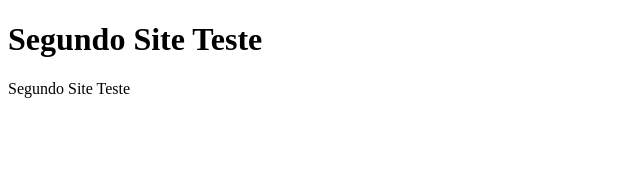
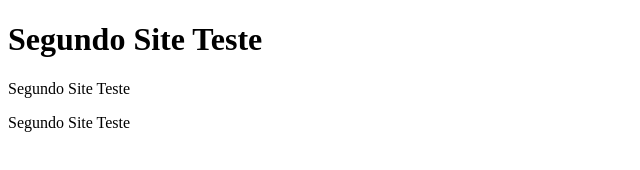
Before and after one commit to cintiapinho/segundosite1C_turmaB, a plain HTML site: page index.html in a window 1280 px wide. Shown: the whole page, without its empty margins (0-640 px from the left). Drawn offline with Linux system fonts and the light colour scheme.

Commit message:
outro teste

```diff
--- a/index.html
+++ b/index.html
@@ -9,5 +9,6 @@
 <body>
     <h1>Segundo Site Teste</h1>
     <p>Segundo Site Teste</p>
+    <p>Segundo Site Teste</p>
 </body>
 </html>
```
